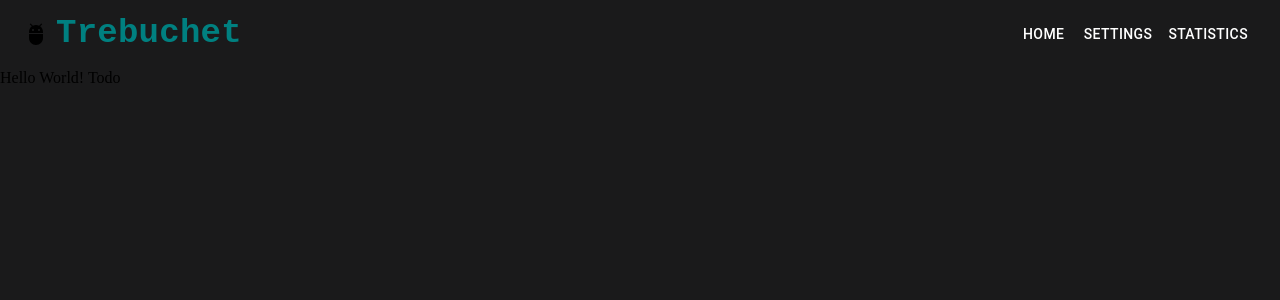
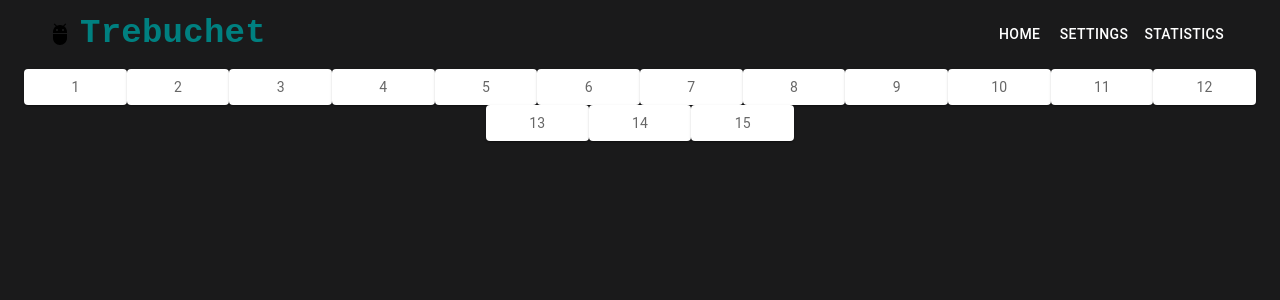
Before and after one commit to AndyLiuCodes/Trebuchet, a React (Vite) app in the folder client/: page / in a window 1280 px wide. Shown: the top 300 px of the page. Built offline with nearby package versions, Linux system fonts and the light colour scheme.

Commit message:
Add application card and fixed routing

```diff
--- /dev/null
+++ b/client/src/components/Home/Home.tsx
@@ -0,0 +1,20 @@
+import { Box } from '@mui/material';
+import { ContentSquare } from '@/features/ContentContainer/';
+
+export function Home() {
+  return (
+    <>
+      {/* <Box
+        sx={{
+          minHeight: '80vh',
+          display: 'flex',
+          justifyContent: 'center',
+          alignItems: 'center',
+        }}
+      > */}
+      <ContentSquare />
+      {/* This will contain the content grid that displays server cards */}
+      {/* </Box> */}
+    </>
+  );
+}
--- a/client/src/components/Layout/MainLayout.tsx
+++ /dev/null
@@ -1,7 +0,0 @@
-export function MainLayout() {
-  return (
-    <>
-      <div>Hello World! Todo</div>
-    </>
-  );
-}
--- /dev/null
+++ b/client/src/features/ContentContainer/components/ContentContainer.tsx
@@ -0,0 +1,89 @@
+import { Grid, Box } from '@mui/material';
+
+import { styled } from '@mui/material/styles';
+import Paper from '@mui/material/Paper';
+
+const Item = styled(Paper)(({ theme }) => ({
+  backgroundColor: theme.palette.mode === 'dark' ? '#1A2027' : '#fff',
+  ...theme.typography.body2,
+  padding: theme.spacing(1),
+  textAlign: 'center',
+  color: theme.palette.text.secondary,
+}));
+
+//card data
+/*
+[
+  {
+    id
+    name
+    description (optional)
+    onlineStatus
+    lastSync
+    nextSync
+    serverApplication
+    image
+    url
+  }
+]
+*/
+
+export function ContentSquare() {
+  return (
+    <Box sx={{ width: '100%' }}>
+      <Grid
+        direction='row'
+        container
+        columns={12}
+        justifyContent={'center'}
+        alignItems={'center'}
+      >
+        <Grid item xs={12} sm={6} md={3} lg={1}>
+          <Item>1</Item>
+        </Grid>
+        <Grid item xs={12} sm={6} md={3} lg={1}>
+          <Item>2</Item>
+        </Grid>
+        <Grid item xs={12} sm={6} md={3} lg={1}>
+          <Item>3</Item>
+        </Grid>
+        <Grid item xs={12} sm={6} md={3} lg={1}>
+          <Item>4</Item>
+        </Grid>
+        <Grid item xs={12} sm={6} md={3} lg={1}>
+          <Item>5</Item>
+        </Grid>
+        <Grid item xs={12} sm={6} md={3} lg={1}>
+          <Item>6</Item>
+        </Grid>
+        <Grid item xs={12} sm={6} md={3} lg={1}>
+          <Item>7</Item>
+        </Grid>
+        <Grid item xs={12} sm={6} md={3} lg={1}>
+          <Item>8</Item>
+        </Grid>
+        <Grid item xs={12} sm={6} md={3} lg={1}>
+          <Item>9</Item>
+        </Grid>
+        <Grid item xs={12} sm={6} md={3} lg={1}>
+          <Item>10</Item>
+        </Grid>
+        <Grid item xs={12} sm={6} md={3} lg={1}>
+          <Item>11</Item>
+        </Grid>
+        <Grid item xs={12} sm={6} md={3} lg={1}>
+          <Item>12</Item>
+        </Grid>
+        <Grid item xs={12} sm={6} md={3} lg={1}>
+          <Item>13</Item>
+        </Grid>
+        <Grid item xs={12} sm={6} md={3} lg={1}>
+          <Item>14</Item>
+        </Grid>
+        <Grid xs={12} sm={6} md={3} lg={1}>
+          <Item>15</Item>
+        </Grid>
+      </Grid>
+    </Box>
+  );
+}
--- /dev/null
+++ b/client/src/features/ContentContainer/index.ts
@@ -0,0 +1,2 @@
+export * from './components/ContentContainer';
+export * from './types/CardOnlineStatus';
--- /dev/null
+++ b/client/src/features/ContentContainer/types/CardOnlineStatus.ts
@@ -0,0 +1,5 @@
+export enum OnlineStatus {
+  NotTracked = 0,
+  Offline = 1,
+  Online = 2,
+}
--- a/client/src/routes/index.tsx
+++ b/client/src/routes/index.tsx
@@ -1,7 +1,7 @@
 import { createBrowserRouter } from 'react-router-dom';
 import Root from '@/routes/root';
 import Error from '@/routes/error';
-import { MainLayout } from '@/components/Layout/MainLayout';
+import { Home } from '@/components/Home/Home';
 
 export const AppRouter = createBrowserRouter([
   {
@@ -11,7 +11,7 @@ export const AppRouter = createBrowserRouter([
     children: [
       {
         path: '/',
-        element: <MainLayout />,
+        element: <Home />,
       },
       {
         path: 'settings',
--- a/client/src/routes/root.tsx
+++ b/client/src/routes/root.tsx
@@ -1,11 +1,12 @@
 import { Header } from '@/components/Header';
+import Container from '@mui/material/Container';
 import { Outlet } from 'react-router-dom';
 
 export default function Root() {
   return (
-    <>
+    <Container maxWidth={false}>
       <Header />
       <Outlet />
-    </>
+    </Container>
   );
 }
```
Also changed, not shown: client/src/features/ContentContainer/components/ApplicationCard.tsx (added, +98 -0 lines), client/src/features/ContentContainer/utils/ImageHelper.ts (added, +10 -0 lines), client/src/features/ContentContainer/Layout/GridLayout.tsx (added), client/src/features/ContentContainer/Layout/ListLayout.tsx (added), 1 other file (tests, documents, lock files or other folders).
